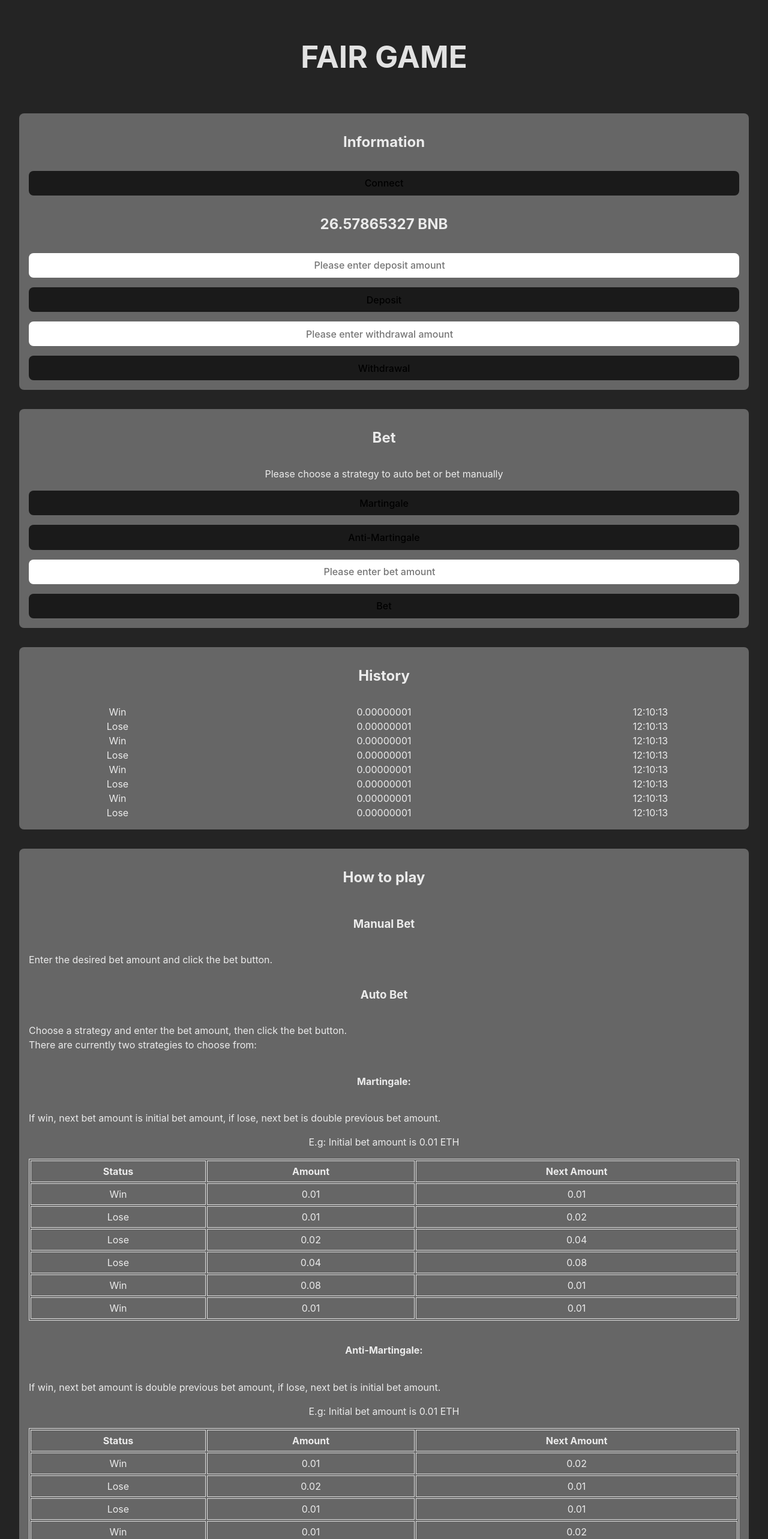
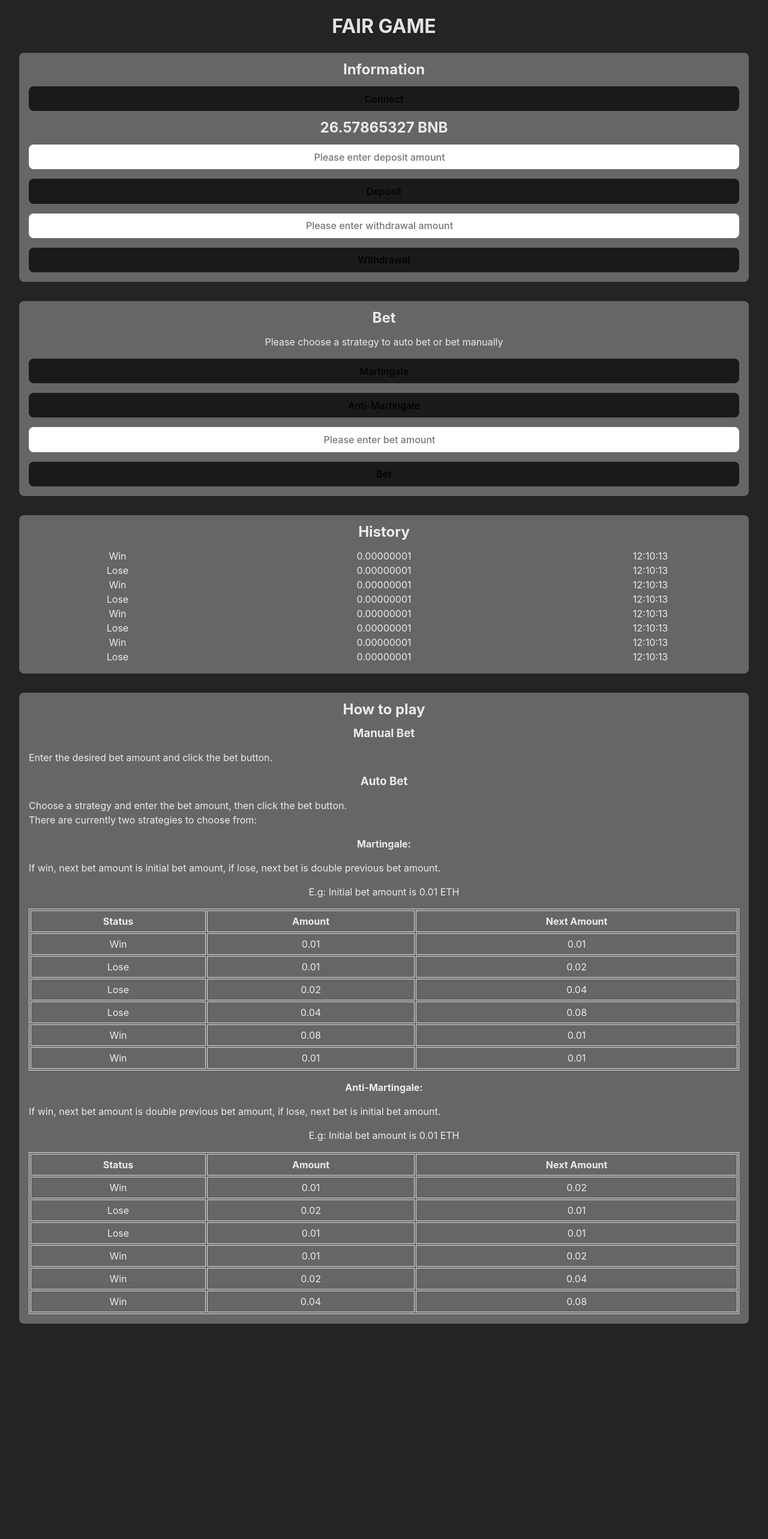
Before and after one commit to throuz/fair-game, a React (Vite) app: page / in a window 1280 px wide. Shown: the top 2566 px of the page at 60% size. After the commit the page ends 2239 px from the top, so only its background shows below. Built offline with nearby package versions, Linux system fonts and the light colour scheme.

Commit message:
fix table & heading title margin 0

```diff
--- a/src/App.jsx
+++ b/src/App.jsx
@@ -85,11 +85,14 @@ const App = () => {
         </span>
         <span>E.g: Initial bet amount is 0.01 ETH</span>
         <table>
+          <thead>
             <tr>
               <th>Status</th>
               <th>Amount</th>
               <th>Next Amount</th>
             </tr>
+          </thead>
+          <tbody>
             <tr>
               <td>Win</td>
               <td>0.01</td>
@@ -120,6 +123,7 @@ const App = () => {
               <td>0.01</td>
               <td>0.01</td>
             </tr>
+          </tbody>
         </table>
         <h4>Anti-Martingale:</h4>
         <span className="text-left">
@@ -128,11 +132,14 @@ const App = () => {
         </span>
         <span>E.g: Initial bet amount is 0.01 ETH</span>
         <table>
+          <thead>
             <tr>
               <th>Status</th>
               <th>Amount</th>
               <th>Next Amount</th>
             </tr>
+          </thead>
+          <tbody>
             <tr>
               <td>Win</td>
               <td>0.01</td>
@@ -163,6 +170,7 @@ const App = () => {
               <td>0.04</td>
               <td>0.08</td>
             </tr>
+          </tbody>
         </table>
       </div>
     </div>
--- a/src/index.css
+++ b/src/index.css
@@ -28,9 +28,13 @@ body {
   margin: 0;
 }
 
-h1 {
-  font-size: 3.2em;
-  line-height: 1.1;
+h1,
+h2,
+h3,
+h4,
+h5,
+h6 {
+  margin: 0;
 }
 
 button {
```
Lines whose indentation alone changed are shown as unchanged.
